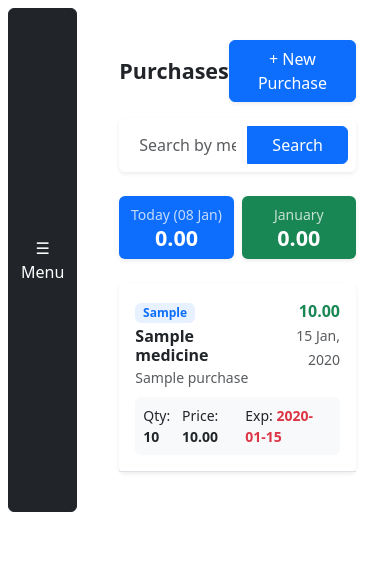
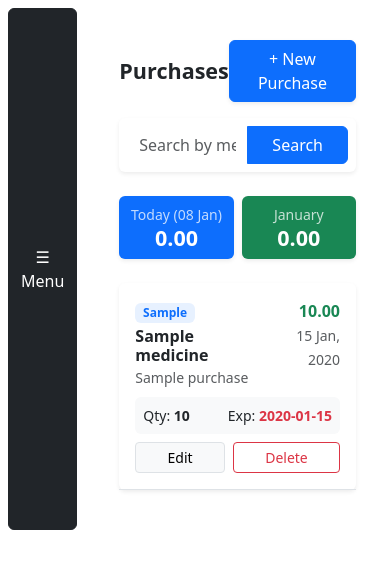
Before and after one commit to Thouhid101090/pharmacy, a Laravel app: page /purchases in a window 390 px wide. Shown: the top 569 px of the page. Run offline with Laravel 10, Linux system fonts and the light colour scheme; a user stored in the database is signed in; tables that the repository leaves empty hold one stand-in row (values such as "Sample post").

Commit message:
edit and delete option

```diff
--- a/app/Http/Controllers/PurchaseController.php
+++ b/app/Http/Controllers/PurchaseController.php
@@ -158,9 +158,16 @@ class PurchaseController extends Controller
 
 
 
-    public function destroy(Purchase $purchase)
+    public function destroy($id)
     {
+        $purchase = Purchase::findOrFail($id);
+
+        // Optional: If you want to revert stock when a purchase is deleted
+        // $medicine = $purchase->medicine;
+        // $medicine->decrement('stock', $purchase->quantity);
+
         $purchase->delete();
+
         return redirect()->route('purchases.index')->with('success', 'Purchase deleted successfully.');
     }
 }
--- a/resources/views/purchases/index.blade.php
+++ b/resources/views/purchases/index.blade.php
@@ -16,15 +16,12 @@
             <div class="card-body p-2">
                 <form action="{{ route('purchases.index') }}" method="GET">
                     <div class="input-group">
-                    <input type="text"
-                           name="search"
-                           class="form-control border-0 shadow-none"
-                           placeholder="Search by medicine or supplier..."
-                           value="{{ request('search') }}">
+                        <input type="text" name="search" class="form-control border-0 shadow-none"
+                            placeholder="Search by medicine or supplier..." value="{{ request('search') }}">
                         <button class="btn btn-primary px-4" type="submit">
                             <i class="bi bi-search"></i> Search
                         </button>
-                    @if(request('search'))
+                        @if (request('search'))
                             <a href="{{ route('purchases.index') }}" class="btn btn-outline-secondary">Clear</a>
                         @endif
                     </div>
@@ -75,11 +72,13 @@
                                 </td>
                                 <td>{{ $purchase->supplier_name }}</td>
                                 <td class="small">{{ $purchase->created_at->format('d-m-Y') }}</td>
-                        <td class="text-center"><span class="badge bg-light text-dark border">{{ $purchase->quantity }}</span></td>
+                                <td class="text-center"><span
+                                        class="badge bg-light text-dark border">{{ $purchase->quantity }}</span></td>
                                 <td class="fw-bold">{{ number_format($purchase->total_amount, 2) }}</td>
                                 <td>
-                            @if($purchase->expiry_date)
-                                <span class="small {{ \Carbon\Carbon::parse($purchase->expiry_date)->isPast() ? 'text-danger fw-bold' : '' }}">
+                                    @if ($purchase->expiry_date)
+                                        <span
+                                            class="small {{ \Carbon\Carbon::parse($purchase->expiry_date)->isPast() ? 'text-danger fw-bold' : '' }}">
                                             {{ $purchase->expiry_date }}
                                         </span>
                                     @else
@@ -87,9 +86,21 @@
                                     @endif
                                 </td>
                                 <td class="text-end">
-                            <a href="{{ route('purchases.edit', $purchase->id) }}" class="btn btn-sm btn-outline-primary">
-                                <i class="bi bi-pencil-square"></i> Edit
+                                    <div class="btn-group">
+                                        <a href="{{ route('purchases.edit', $purchase->id) }}"
+                                            class="btn btn-sm btn-outline-primary">
+                                            <i class="bi bi-pencil-square">Edit</i>
                                         </a>
+                                        <form action="{{ route('purchases.destroy', $purchase->id) }}" method="POST"
+                                            onsubmit="return confirm('Are you sure you want to delete this purchase?');"
+                                            style="display: inline-block;">
+                                            @csrf
+                                            @method('DELETE')
+                                            <button type="submit" class="btn btn-sm btn-outline-danger">
+                                                <i class="bi bi-trash">Delete</i>
+                                            </button>
+                                        </form>
+                                    </div>
                                 </td>
                             </tr>
                         @endforeach
@@ -97,13 +108,15 @@
                 </table>
             </div>
 
+
             {{-- Card view for Mobile --}}
             <div class="d-md-none">
                 @foreach ($purchases as $purchase)
                     <div class="p-3 border-bottom">
                         <div class="d-flex justify-content-between align-items-start mb-2">
                             <div>
-                        <span class="badge bg-soft-primary text-primary mb-1" style="background-color: #e7f1ff;">{{ $purchase->invoice_no }}</span>
+                                <span class="badge bg-soft-primary text-primary mb-1"
+                                    style="background-color: #e7f1ff;">{{ $purchase->invoice_no }}</span>
                                 <h6 class="mb-0 fw-bold">{{ $purchase->medicine->name ?? 'Deleted Medicine' }}</h6>
                                 <small class="text-muted">{{ $purchase->supplier_name }}</small>
                             </div>
@@ -112,10 +125,26 @@
                                 <small class="text-muted">{{ $purchase->created_at->format('d M, Y') }}</small>
                             </div>
                         </div>
-                <div class="d-flex justify-content-between align-items-center bg-light p-2 rounded small">
+                        <div class="d-flex justify-content-between align-items-center bg-light p-2 rounded small mb-2">
                             <span>Qty: <strong>{{ $purchase->quantity }}</strong></span>
-                    <span>Price: <strong>{{ number_format($purchase->price, 2) }}</strong></span>
-                    <span>Exp: <strong class="{{ \Carbon\Carbon::parse($purchase->expiry_date)->isPast() ? 'text-danger' : '' }}">{{ $purchase->expiry_date ?? 'N/A' }}</strong></span>
+                            <span>Exp: <strong
+                                    class="{{ \Carbon\Carbon::parse($purchase->expiry_date)->isPast() ? 'text-danger' : '' }}">{{ $purchase->expiry_date ?? 'N/A' }}</strong></span>
+                        </div>
+
+                        {{-- Added Actions for Mobile --}}
+                        <div class="d-flex gap-2">
+                            <a href="{{ route('purchases.edit', $purchase->id) }}"
+                                class="btn btn-sm btn-light border flex-grow-1">
+                                <i class="bi bi-pencil-square"></i> Edit
+                            </a>
+                            <form action="{{ route('purchases.destroy', $purchase->id) }}" method="POST"
+                                onsubmit="return confirm('Delete this record?');" class="flex-grow-1">
+                                @csrf
+                                @method('DELETE')
+                                <button type="submit" class="btn btn-sm btn-outline-danger w-100">
+                                    <i class="bi bi-trash"></i> Delete
+                                </button>
+                            </form>
                         </div>
                     </div>
                 @endforeach
@@ -136,8 +165,14 @@
         }
 
         @media (max-width: 767.98px) {
-        .container { padding-left: 10px; padding-right: 10px; }
-        h2 { font-size: 1.25rem; }
+            .container {
+                padding-left: 10px;
+                padding-right: 10px;
+            }
+
+            h2 {
+                font-size: 1.25rem;
+            }
         }
     </style>
 @endsection
```
Also changed, not shown: app/Http/Controllers/StockController.php (+11 -0 lines), resources/views/medicines/index.blade.php (+23 -3 lines), resources/views/purchases/create.blade.php (+14 -2 lines), resources/views/sales/create.blade.php (+14 -12 lines), resources/views/stocks/index.blade.php (+29 -9 lines). Lines whose indentation alone changed are shown as unchanged.
